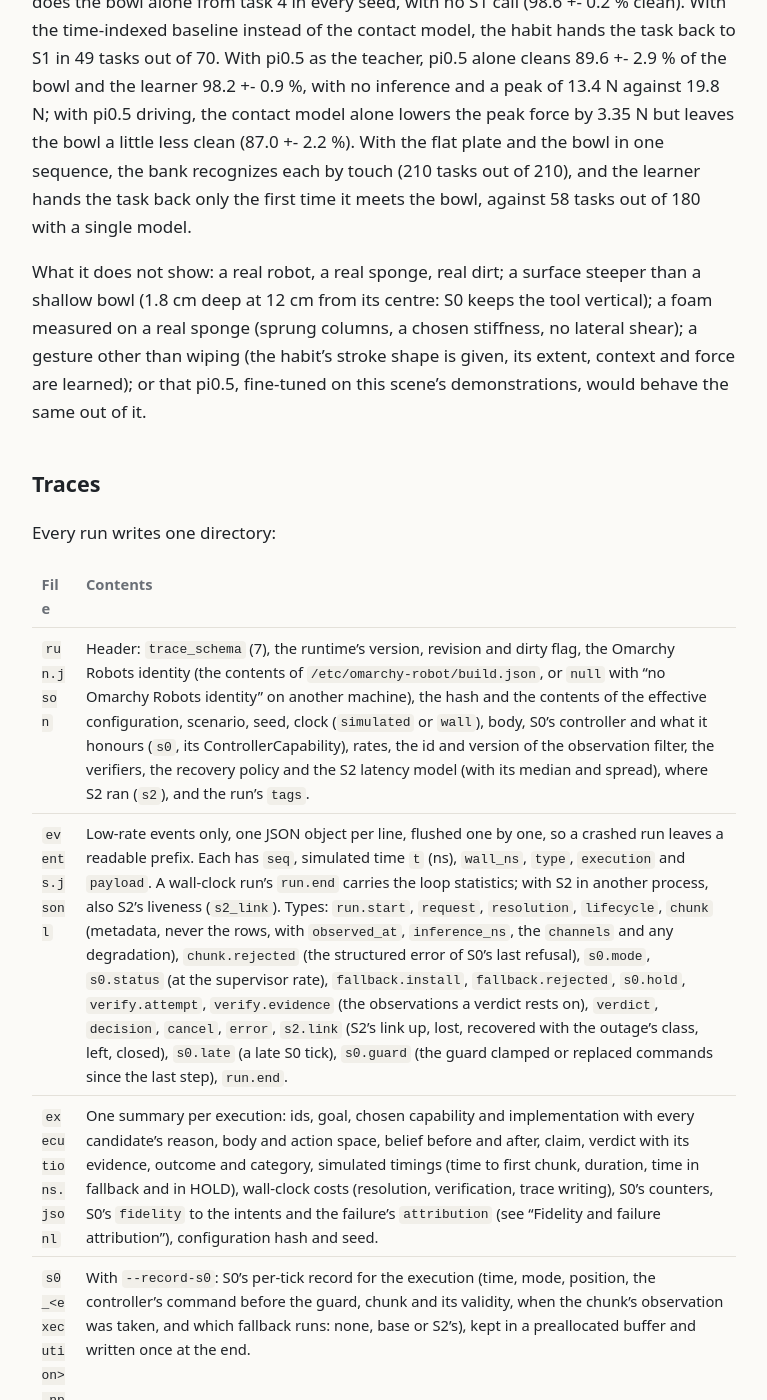
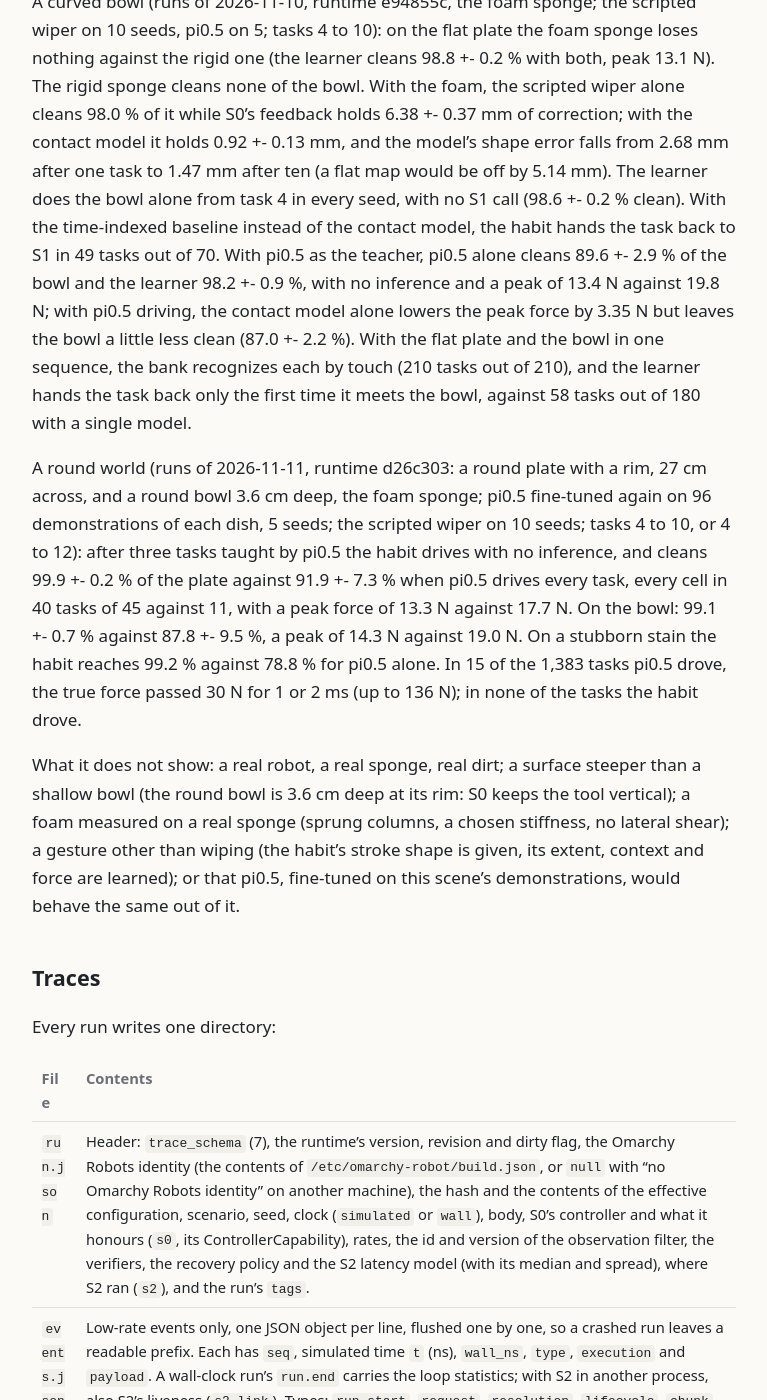
Before and after one commit to promaaa/omarchy-robots, a Jekyll site: the page built from manual/runtime.md, in a window 1280 px wide and 1400 px high, scrolled down 24484 px. Shown: the whole window, without its empty margins (256-1023 px from the left). Built offline with Jekyll 4.4.1, drawn with Linux system fonts in a browser that asks for light colours; some of the changed text lies outside the part shown.

Commit message:
docs: the round plate and the round bowl, in the changelog, the README and the manual
The manual describes the round dish (plate.round, well_m, rim_m) and gives
the results of the round world (runtime d26c303, tested in simulation): the
learning S0 taught by pi0.5 cleans 99.9 % of the round plate and 99.1 % of
the round bowl with no inference, against 91.9 % and 87.8 % when pi0.5 drives
every task. It also counts the 1 or 2 ms force spikes, all in tasks pi0.5
drove.

```diff
--- a/manual/runtime.md
+++ b/manual/runtime.md
@@ -338,6 +338,7 @@ A robot repeats tasks. Here S0 learns a task by watching S1 do it, then does it
 - **A stubborn stain** (`dirt.stubborn = {patch = [column, row, size], factor = ...}` in the world): a patch of cells that needs `factor` times the dwell. After two habit runs in which a covered cell stays dirty, the program scrubs it once more, there and back, after its raster.
 - **A foam sponge** (`sponge.columns = [across, along]` in the world, with `foam_n_m`, `foam_stroke_m` and `foam_shear`): the sponge's underside as a bed of sprung columns, each on its own spring and tied to its neighbours by a shear spring (a Pasternak foundation), so it follows a slope or a curve. Without the shear springs, a column past the plate's edge drops, catches the edge and drags the plate. A cell is clean under a column that carries at least its share of the cleaning force. Without `sponge.columns` the sponge is one rigid block.
 - **A curved bowl** (`plate.bowl_m`, the radius of curvature of its top, a paraboloid lowest at the centre, built from flat facets): the belief gives the centre's height only, so the shape must be learned by touch. Each task records `shape_rms_mm`, the spread of the contact model's error over the dirt cells against ground truth, the mean removed.
+- **A round dish** (`plate.round`, with `plate.half` its radius): a plate with a rim (`well_m`, the radius of its flat well, and `rim_m`, how much higher the rim is at the edge) or a bowl (`bowl_m`), one surface of revolution. The sponge touches flat facets laid in rings on the surface, the cameras see one smooth mesh, and the dirt cells are the grid's cells within `dirt.margin_m` of the edge. `objects.<name>.round` tells the belief that the dish is round: the scripted wiper then lays each stroke on the chord of its circle, and the habit keeps to the same circle.
 - **The supervisor and the goal check**: the habit hands the task back to S1 when the force passes the contact's upper bound, when steady contact (the force within 3 N of its target: a soft sponge is still giving way before that) comes far from where the contact model expects it, or, with the bank, when a new model is born. The habit only takes a task whose goal (target force and bounds) is the one it learned with. S0's guard stays below all of it.
 
 A sequence: `python3 -m omarchy_runtime.learning_runs OUT SEED TASKS S1 WORLD EXTRA SCHEDULE` (in `pkgs/omarchy-runtime`, inside `nix develop`, with `PYTHONPATH=$PWD`). `S1` is the scenario's `[s1]` table in JSON with a `learning` table: `teacher` (`script`, `pi05_droid` or `none`, S1 removed), `habit`, `cerebellum`, `contact_model`, `ilc_gain`, `contexts`, `shared_model`, `offset_drift_m` (a single model kept plastic), `form`, `rule`, `cost`, `n_min`, `supervisor`, `goal_check`, `novelty`, `busy` (a window in which S1 computes nothing). `WORLD` overrides the world; `SCHEDULE` maps a task number to changes that hold from it on (`world`, `s1`, and `lesion`: `cerebellum` or `habit` removed from the memory). Each task writes its run, `learning.json` (who drove and why) and a line of `results.json`; the memory is `OUT/memory.json`. The plate moves by up to 3 cm each task.
@@ -346,7 +347,9 @@ What it shows (runs of 2026-11-06, runtime 95444c2; pi0.5 as the teacher on 5 se
 
 A curved bowl (runs of 2026-11-10, runtime e94855c, the foam sponge; the scripted wiper on 10 seeds, pi0.5 on 5; tasks 4 to 10): on the flat plate the foam sponge loses nothing against the rigid one (the learner cleans 98.8 +- 0.2 % with both, peak 13.1 N). The rigid sponge cleans none of the bowl. With the foam, the scripted wiper alone cleans 98.0 % of it while S0's feedback holds 6.38 +- 0.37 mm of correction; with the contact model it holds 0.92 +- 0.13 mm, and the model's shape error falls from 2.68 mm after one task to 1.47 mm after ten (a flat map would be off by 5.14 mm). The learner does the bowl alone from task 4 in every seed, with no S1 call (98.6 +- 0.2 % clean). With the time-indexed baseline instead of the contact model, the habit hands the task back to S1 in 49 tasks out of 70. With pi0.5 as the teacher, pi0.5 alone cleans 89.6 +- 2.9 % of the bowl and the learner 98.2 +- 0.9 %, with no inference and a peak of 13.4 N against 19.8 N; with pi0.5 driving, the contact model alone lowers the peak force by 3.35 N but leaves the bowl a little less clean (87.0 +- 2.2 %). With the flat plate and the bowl in one sequence, the bank recognizes each by touch (210 tasks out of 210), and the learner hands the task back only the first time it meets the bowl, against 58 tasks out of 180 with a single model.
 
-What it does not show: a real robot, a real sponge, real dirt; a surface steeper than a shallow bowl (1.8 cm deep at 12 cm from its centre: S0 keeps the tool vertical); a foam measured on a real sponge (sprung columns, a chosen stiffness, no lateral shear); a gesture other than wiping (the habit's stroke shape is given, its extent, context and force are learned); or that pi0.5, fine-tuned on this scene's demonstrations, would behave the same out of it.
+A round world (runs of 2026-11-11, runtime d26c303: a round plate with a rim, 27 cm across, and a round bowl 3.6 cm deep, the foam sponge; pi0.5 fine-tuned again on 96 demonstrations of each dish, 5 seeds; the scripted wiper on 10 seeds; tasks 4 to 10, or 4 to 12): after three tasks taught by pi0.5 the habit drives with no inference, and cleans 99.9 +- 0.2 % of the plate against 91.9 +- 7.3 % when pi0.5 drives every task, every cell in 40 tasks of 45 against 11, with a peak force of 13.3 N against 17.7 N. On the bowl: 99.1 +- 0.7 % against 87.8 +- 9.5 %, a peak of 14.3 N against 19.0 N. On a stubborn stain the habit reaches 99.2 % against 78.8 % for pi0.5 alone. In 15 of the 1,383 tasks pi0.5 drove, the true force passed 30 N for 1 or 2 ms (up to 136 N); in none of the tasks the habit drove.
+
+What it does not show: a real robot, a real sponge, real dirt; a surface steeper than a shallow bowl (the round bowl is 3.6 cm deep at its rim: S0 keeps the tool vertical); a foam measured on a real sponge (sprung columns, a chosen stiffness, no lateral shear); a gesture other than wiping (the habit's stroke shape is given, its extent, context and force are learned); or that pi0.5, fine-tuned on this scene's demonstrations, would behave the same out of it.
 
 ## Traces
 
```
Also changed, not shown: CHANGELOG.md, README.md.
